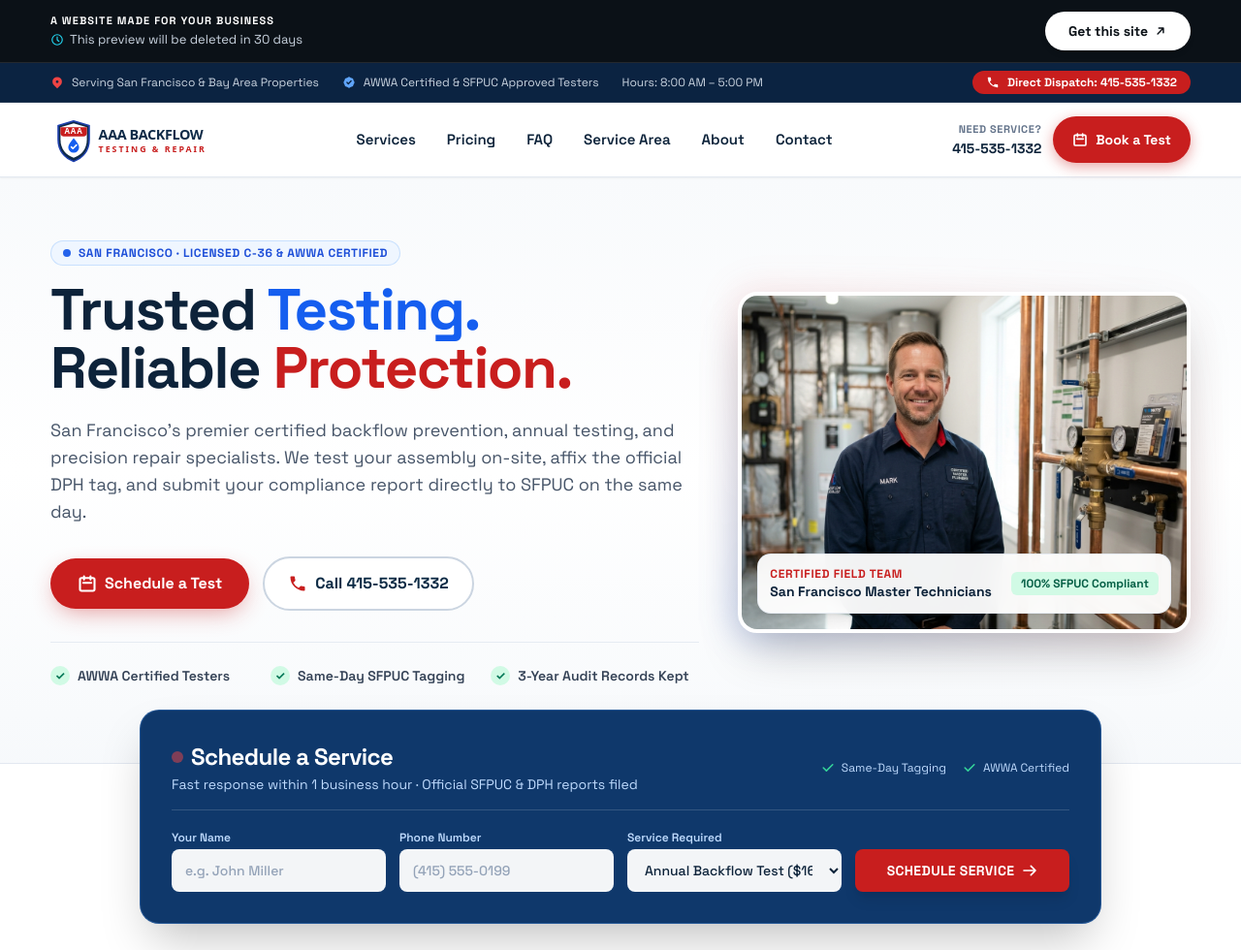
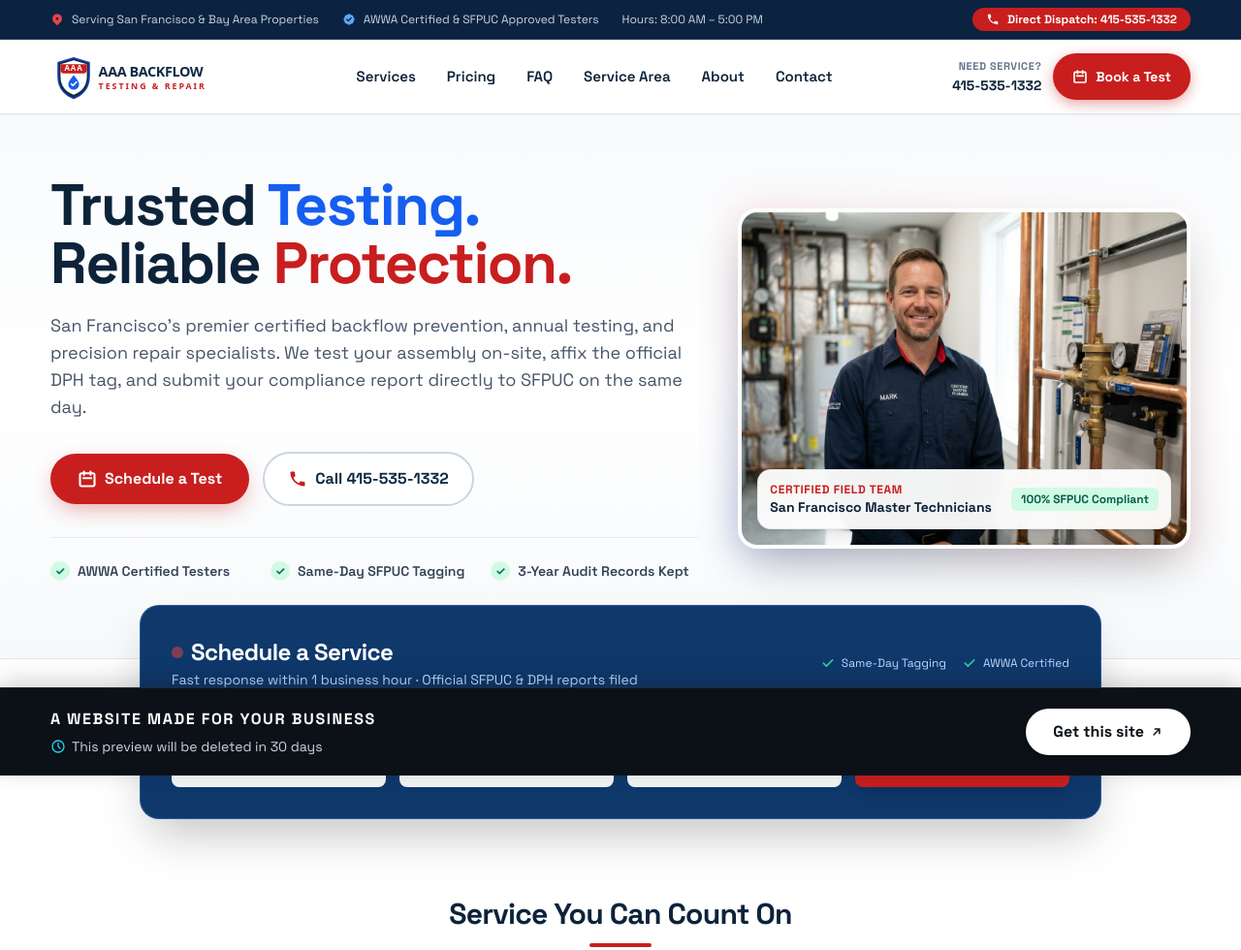
Before and after one commit to amanikanu/aaa-backflow-testing, an Astro site: page / in a window 1280 px wide. Shown: the top 980 px of the page at 97% size. Built offline with nearby package versions, Linux system fonts and the light colour scheme; Astro itself is replaced by a stand-in of ours.

Commit message:
Update preview banner layout

```diff
--- a/src/components/Hero.astro
+++ b/src/components/Hero.astro
@@ -8,11 +8,6 @@ import ScheduleServiceWidget from './ScheduleServiceWidget.astro';
     <div class="grid items-center gap-10 lg:grid-cols-12">
       <!-- Left Column: Copy & CTAs -->
       <div class="lg:col-span-7">
-        <div class="inline-flex items-center gap-2 px-3 py-1 rounded-full bg-blue-50 border border-blue-200/80 text-blue-700 text-xs font-bold uppercase tracking-wider mb-4">
-          <span class="w-2 h-2 rounded-full bg-blue-600"></span>
-          San Francisco · Licensed C-36 &amp; AWWA Certified
-        </div>
-
         <h1 class="text-4xl sm:text-5xl lg:text-6xl font-extrabold text-[#0d233a] leading-[1.1] tracking-tight">
           Trusted <span class="text-[#155eef]">Testing.</span><br />
           Reliable <span class="text-[#c81e1e]">Protection.</span>
--- a/src/components/PreviewBanner.astro
+++ b/src/components/PreviewBanner.astro
@@ -7,16 +7,18 @@ const mailtoUrl = `mailto:sales@must.company?subject=${mailtoSubject}&body=${mai
 ---
 
 <!-- Preview Banner (Must Template Preview) -->
-<div class="bg-[#0b1117] text-white border-b border-white/10 px-4 py-2.5 sm:py-3 relative z-50">
-  <div class="container-page flex items-center justify-between gap-4">
+<div
+  class="fixed inset-x-0 bottom-[68px] md:bottom-0 z-40 bg-[#0b1117] text-white border-t border-white/10 px-4 py-3.5 sm:px-6 sm:py-4 md:py-5 shadow-[0_-6px_24px_rgba(0,0,0,0.18)]"
+>
+  <div class="container-page flex flex-col items-stretch sm:flex-row sm:items-center sm:justify-between gap-3 sm:gap-6">
     <!-- Left: Banner text and timer countdown note -->
-    <div class="flex flex-col sm:gap-0.5">
-      <span class="text-[10px] sm:text-[11px] font-extrabold uppercase tracking-widest text-white leading-tight">
+    <div class="flex flex-col sm:gap-1">
+      <span class="text-xs sm:text-sm md:text-base font-extrabold uppercase tracking-widest text-white leading-tight">
         A website made for your business
       </span>
-      <div class="flex items-center gap-1.5 text-xs sm:text-[13px] text-slate-300 mt-0.5">
+      <div class="flex items-center gap-1.5 text-xs sm:text-sm text-slate-300 mt-0.5">
         <svg
-          class="w-3.5 h-3.5 text-cyan-400 shrink-0"
+          class="w-4 h-4 text-cyan-400 shrink-0"
           fill="none"
           stroke="currentColor"
           stroke-width="2"
@@ -34,7 +36,7 @@ const mailtoUrl = `mailto:sales@must.company?subject=${mailtoSubject}&body=${mai
     <div class="shrink-0">
       <a
         href={mailtoUrl}
-        class="inline-flex items-center gap-1.5 bg-white hover:bg-slate-100 text-[#0b1117] font-bold text-xs sm:text-sm px-4 py-2 sm:px-6 sm:py-2.5 rounded-full shadow-md transition-all duration-150 hover:scale-[1.02] active:scale-[0.98]"
+        class="inline-flex w-full sm:w-auto justify-center items-center gap-1.5 bg-white hover:bg-slate-100 text-[#0b1117] font-bold text-sm md:text-base px-5 py-2.5 sm:px-7 sm:py-3 rounded-full shadow-md transition-all duration-150 hover:scale-[1.02] active:scale-[0.98]"
         aria-label="Get this site — email sales@must.company"
       >
         <span>Get this site</span>
@@ -52,3 +54,6 @@ const mailtoUrl = `mailto:sales@must.company?subject=${mailtoSubject}&body=${mai
     </div>
   </div>
 </div>
+
+<!-- Reserve room for the fixed banner at the end of the page. -->
+<div class="h-[112px] sm:h-[88px] md:h-[84px]" aria-hidden="true"></div>
--- a/src/components/ServiceCard.astro
+++ b/src/components/ServiceCard.astro
@@ -45,8 +45,10 @@ const cardBullets = bullets ?? defaultBullets[slug] ?? defaultBullets['backflow-
 ---
 
 <div class="service-card group">
-  <!-- Card Header Image with Red Badge Overlay -->
-  <div class="relative h-48 sm:h-52 overflow-hidden bg-slate-100">
+  <!-- Card Header with image and floating red badge -->
+  <div class="relative">
+    <!-- Image with overflow hidden so rounded top and zoom stay clean -->
+    <div class="relative h-48 sm:h-52 overflow-hidden bg-slate-100 rounded-t-2xl">
       <img
         src={cardImage}
         alt={title}
@@ -54,17 +56,18 @@ const cardBullets = bullets ?? defaultBullets[slug] ?? defaultBullets['backflow-
         loading="lazy"
       />
       <div class="absolute inset-0 bg-gradient-to-t from-black/40 via-transparent to-transparent"></div>
+    </div>
 
-    <!-- Red Circular Badge in bottom right of photo -->
-    <div class="absolute -bottom-3 right-4 w-10 h-10 rounded-full bg-[#c81e1e] text-white flex items-center justify-center shadow-md border-2 border-white">
+    <!-- Red Circular Badge floating ON TOP of the white container (z-20) -->
+    <div class="absolute -bottom-5 right-5 z-20 w-11 h-11 rounded-full bg-[#c81e1e] group-hover:bg-[#a81616] text-white flex items-center justify-center shadow-lg border-2 border-white transition-transform duration-200 group-hover:scale-110 pointer-events-none">
       <svg class="w-5 h-5" fill="none" stroke="currentColor" viewBox="0 0 24 24">
         <path stroke-linecap="round" stroke-linejoin="round" stroke-width="2.5" d="M14 5l7 7m0 0l-7 7m7-7H3"/>
       </svg>
     </div>
   </div>
 
-  <!-- Card Body -->
-  <div class="p-5 sm:p-6 flex flex-col flex-1">
+  <!-- Card Body (relative z-10 so badge with z-20 is on top of the white background) -->
+  <div class="p-5 sm:p-6 pt-7 flex flex-col flex-1 relative z-10 bg-white rounded-b-2xl">
     <h3 class="text-xl font-bold text-[#0d233a] group-hover:text-[#155eef] transition-colors">
       <a href={href} class="hover:underline focus:outline-none">
         {title}
--- a/src/layouts/BaseLayout.astro
+++ b/src/layouts/BaseLayout.astro
@@ -51,13 +51,13 @@ const fullTitle = `${m.title} | ${SITE_NAME}`;
   </head>
   <body>
     <a class="skip-link" href="#main">Skip to main content</a>
-    <PreviewBanner />
     <Header />
     <main id="main">
       {breadcrumbs && breadcrumbs.length > 0 && <Breadcrumbs trail={breadcrumbs} />}
       <slot />
     </main>
     <Footer />
+    <PreviewBanner />
     <MobileActionBar />
     <slot name="scripts" />
   </body>
```
Lines whose indentation alone changed are shown as unchanged.
